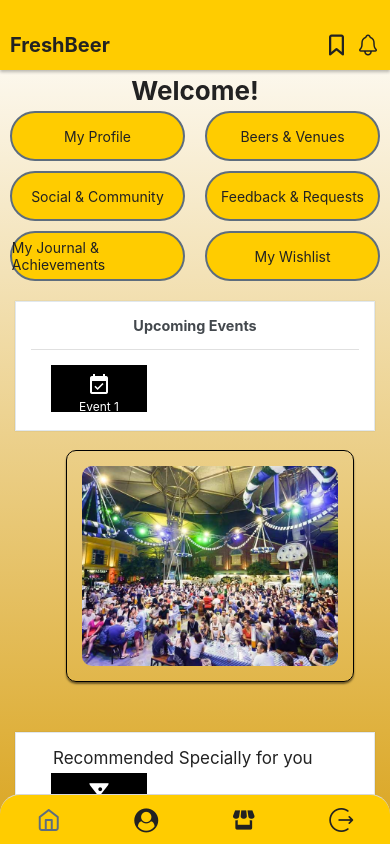
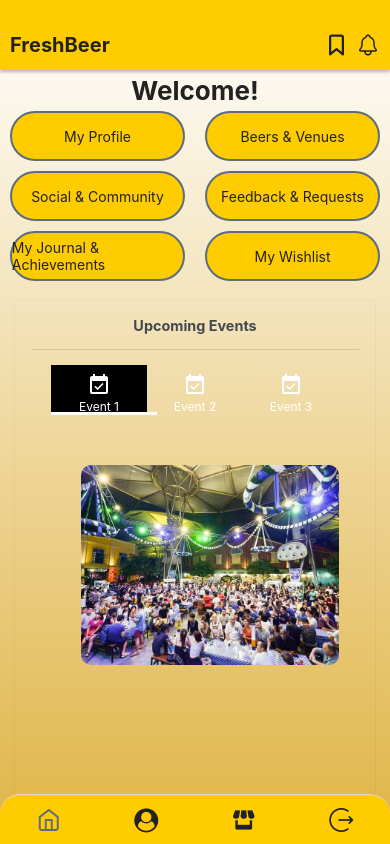
Before and after one commit to btyq/FreshBeerNearMe, a React Native app: screen /BottomTabNavigation in a window 390 px wide. Built offline with nearby package versions, Linux system fonts and the light colour scheme.

Commit message:
there is a very big issue with frontend..

```diff
--- a/frontend/screens/Dashboard.js
+++ b/frontend/screens/Dashboard.js
@@ -52,7 +52,8 @@ const Dashboard = ({ navigation }) => {
 
 //=====================================================================================================
   return (
-    <LinearGradient style={{ flex: 1 }} colors={[COLORS.white, COLORS.yellow]}>
+    <ScrollView>
+      <LinearGradient style={{ flexGrow:1 }} colors={[COLORS.white, COLORS.yellow]}>
         <View
           style={{
             flexDirection: 'row',
@@ -76,8 +77,6 @@ const Dashboard = ({ navigation }) => {
           </View>
         </View>
 
-      <SafeAreaView style={{ flex: 1 }}>
-        <ScrollView>
         <View style={{ justifyContent: 'center', alignItems: 'center', marginTop: 5 }}>
           <Text style={{ fontSize: 26, fontWeight: 'bold', color: COLORS.black }}>Welcome!</Text>
           <View style={styles.grid}>
@@ -126,7 +125,7 @@ const Dashboard = ({ navigation }) => {
           </View>
         </View>
 
-          <Card containerStyle={{ marginTop: 5 }}>
+        <Card containerStyle={{ marginTop: 5 , height: 500, backgroundColor: 'transparent', borderColor: 'transparent'}}>
           <Card.Title>Upcoming Events</Card.Title>
           <Card.Divider />
           <ThemeProvider
@@ -195,12 +194,10 @@ const Dashboard = ({ navigation }) => {
             </TabView>
           </ThemeProvider>
         </Card>
-        </ScrollView>
-      </SafeAreaView>
 
-
-          <Card containerStyle={{ marginTop: 15, color: COLORS.yellow }}>
-          <Text style={{ fontSize: 17, color: COLORS.black, marginHorizontal: 22, marginBottom: 5 }}>Recommended Specially for you</Text>
+        <Card containerStyle={{ marginTop: 5 , height: 200, backgroundColor: 'transparent', borderColor: 'transparent'}}>
+          <Card.Title>Upcoming Events</Card.Title>
+          <Card.Divider />
           <ThemeProvider
             theme={{
               Tab: {
@@ -223,54 +220,52 @@ const Dashboard = ({ navigation }) => {
               <Tab.Item
                 title="Venue 1"
                 titleStyle={{ fontSize: 12 }}
-                    icon={<Entypo name="drink" size={24} color="white" />}
+                icon={<MaterialIcons name="event-available" size={24} color="white" />}
                 style={{ paddingHorizontal: 5, marginHorizontal: -5 }}
               />
               <Tab.Item
                 title="Venue 2"
                 titleStyle={{ fontSize: 12 }}
-                    icon={<Entypo name="drink" size={24} color="white" />}
+                icon={<MaterialIcons name="event-available" size={24} color="white" />}
                 style={{ paddingHorizontal: 5, marginHorizontal: -5 }}
               />
               <Tab.Item
                 title="Venue 3"
                 titleStyle={{ fontSize: 12 }}
-                    icon={<Entypo name="drink" size={24} color="white" />}
+                icon={<MaterialIcons name="event-available" size={24} color="white" />}
                 style={{ paddingHorizontal: 5, marginHorizontal: -5 }}
               />
             </Tab>
-                <View style={styles.cardContainer}>
             <TabView value={index1} onChange={setIndex1} animationType="spring">
-                  <TabView.Item style={{ backgroundColor: 'transparent', width: '100%', padding: 20 }}>
-                    <View style={styles.card}>
+              <TabView.Item style={{ width: '100%', padding: 20 }}>
+                <Card containerStyle={styles.cardContainer}>
                   <ImageBackground
                     source={require('../assets/event1.png')}
                     style={styles.cardImage}
-                        >
-                      </ImageBackground>
-                    </View>
+                  />
+                </Card>
               </TabView.Item>
-                  <TabView.Item style={{ backgroundColor: 'transparent', width: '100%', padding: 20, }}>
-                    <View style={styles.card}>
+              <TabView.Item style={{ width: '100%', padding: 20 }}>
+                <Card containerStyle={styles.cardContainer}>
                   <ImageBackground
                     source={require('../assets/event2.png')}
                     style={styles.cardImage}
-                          >
-                      </ImageBackground>
-                    </View>
+                  />
+                </Card>
               </TabView.Item>
-                  <TabView.Item style={{ backgroundColor: 'transparent', width: '100%', padding: 20 }}>
+              <TabView.Item style={{ width: '100%', padding: 20 }}>
+                <Card containerStyle={styles.cardContainer}>
                   <ImageBackground
                     source={require('../assets/event3.png')}
                     style={styles.cardImage}
-                          >
-                      </ImageBackground>
+                  />
+                </Card>
               </TabView.Item>
             </TabView>
-                </View>
           </ThemeProvider>
         </Card>
       </LinearGradient>
+    </ScrollView>
   );
 };
 
@@ -297,13 +292,12 @@ const styles = StyleSheet.create({
   },
   cardContainer: {
     width: '100%',
+    height: 225,
     borderRadius: 10,
     marginBottom: 5,
-    shadowColor: '#000',
-    shadowOffset: { width: 0, height: 2 },
-    shadowOpacity: 0.5,
-    shadowRadius: 2,
-    elevation: 5,
+    borderWidth: 0, // Make the border transparent
+    shadowColor: 'transparent', // Make the shadow color transparent
+    elevation: 0, // Remove the elevation (shadow effect)
   },
   card: {
     width: '100%',
```
Lines whose indentation alone changed are shown as unchanged.
